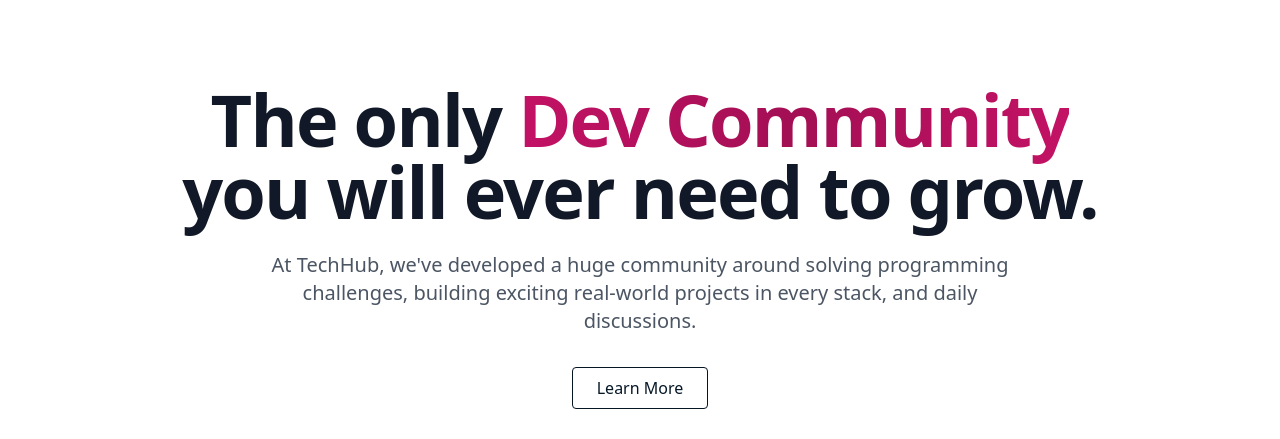
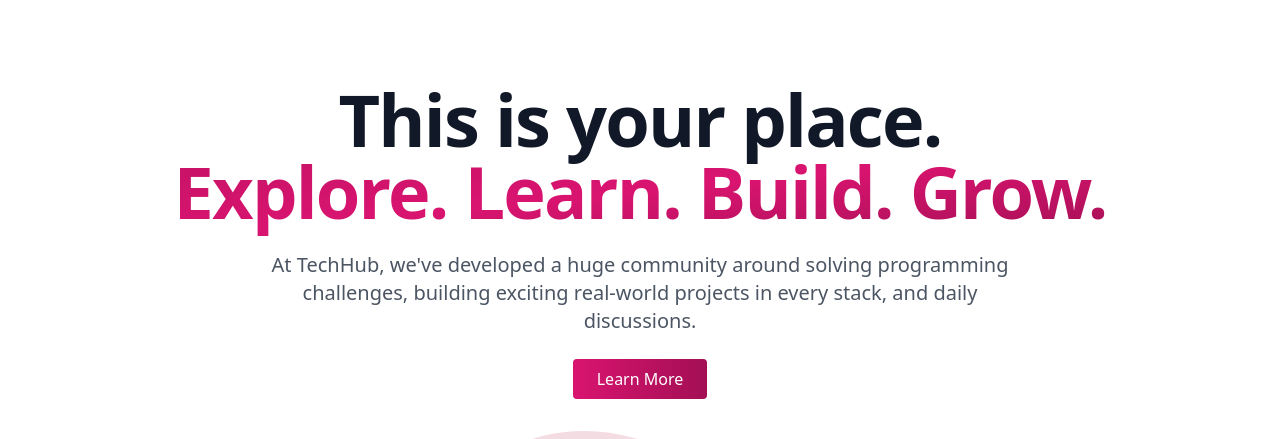
Before and after one commit to techhub-community/techhub-website, a Next.js app: page / in a window 1280 px wide. Shown: the part 345-784 px from the top of the page. Built offline with nearby package versions, Linux system fonts and the light colour scheme.

Commit message:
hero text updated and button updated

```diff
--- a/components/Hero.tsx
+++ b/components/Hero.tsx
@@ -6,11 +6,10 @@
     <section className="container px-4 pt-20 xl:pt-24 mx-auto">
       <div className="w-full mx-auto text-left md:w-11/12 xl:w-9/12 md:text-center">
         <h1 className="mb-6  lg:text-7xl text-5xl font-extrabold leading-none tracking-normal text-gray-900 md:text-6xl md:tracking-tight">
-          The only{' '}
-          <span className="block w-full text-transparent bg-clip-text bg-gradient-to-r from-brand-600 via-brand-700 to-brand-600 lg:inline">
-            Dev Community
+          This is your place. <br />
+          <span className="block w-full text-transparent bg-clip-text bg-gradient-to-br from-brand-600 via-brand-500 to-brand-700 lg:inline">
+            Explore. Learn. Build. Grow.
           </span>{' '}
-          you will ever need to grow.
         </h1>
         <p className="px-0 mb-6 text-lg text-gray-600 md:text-xl lg:px-24 ">
           At TechHub, we've developed a huge community around solving
@@ -19,9 +18,7 @@
         </p>
         <div className="mb-4 space-x-0 md:space-x-2 md:mb-8">
           <Link href="/about">
-            <button className="mx-2 my-2 transition duration-150 ease-in-out hover:border-brand-700 hover:text-brand-600 rounded border border-black-600 text-black-500 px-6 py-2 text-md">
-              Learn More
-            </button>
+            <button className="btn text-white btn-grad">Learn More</button>
           </Link>
           {/* <button
               className="rounded-sm md:inline-flex px-5 py-2 border-solid border border-black"
--- a/styles/globals.scss
+++ b/styles/globals.scss
@@ -71,6 +71,15 @@
     color: #ffffff;
   }
 }
+
+.btn {
+  @apply px-6 py-2 rounded;
+}
+
+.btn-grad {
+  @apply bg-gradient-to-r from-brand-500 to-brand-700 hover:from-brand-700 hover:to-brand-500;
+}
+
 @tailwind base;
 @tailwind components;
 @tailwind utilities;
```
